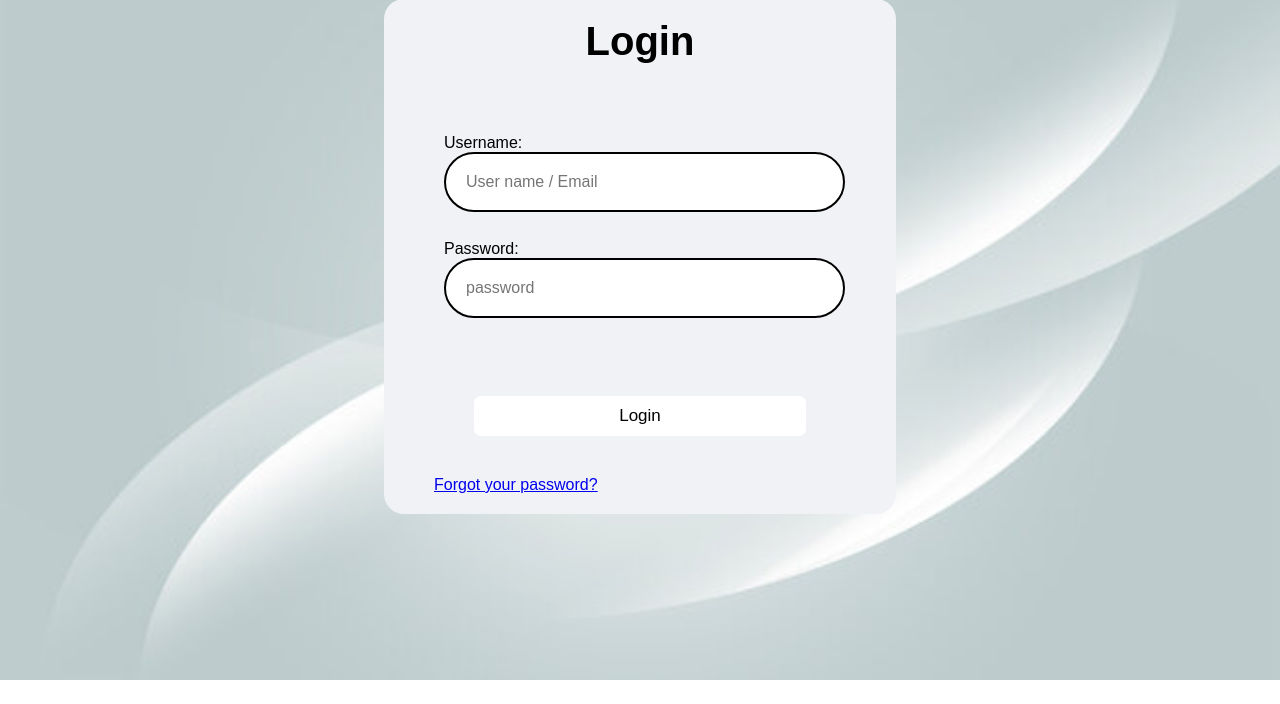
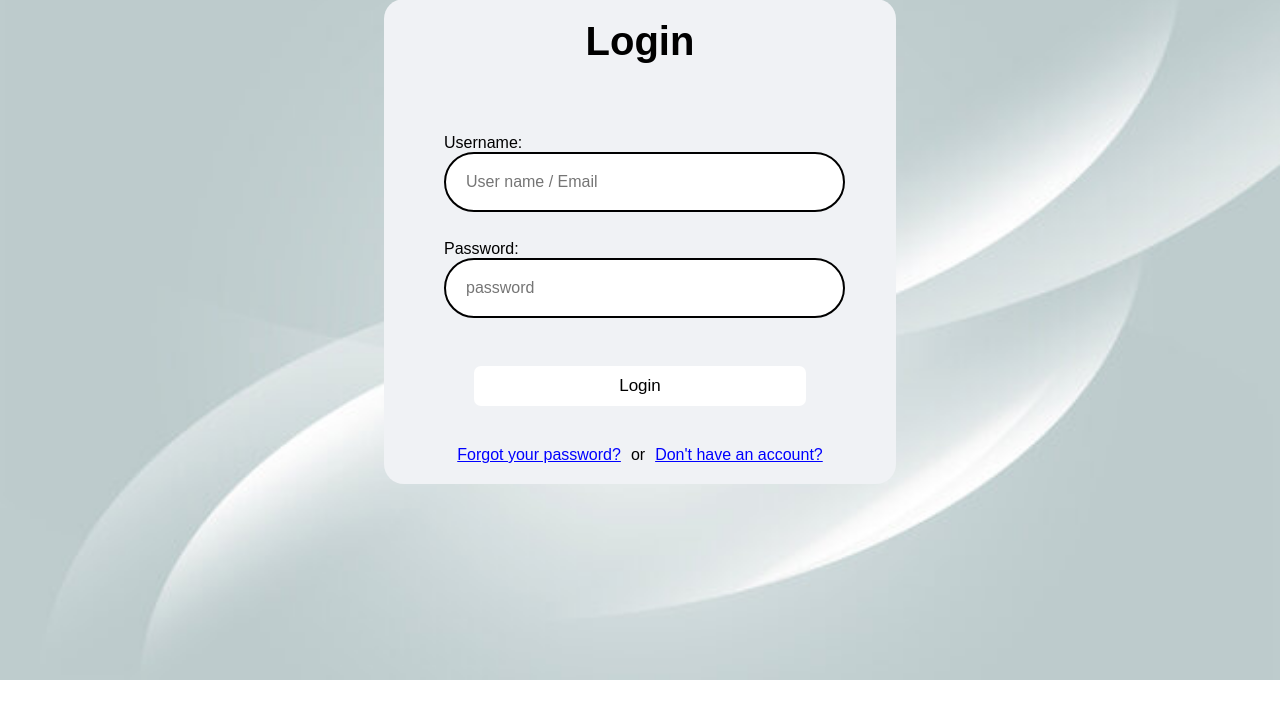
Before and after one commit to IceBearSYK/AgileProj, a Flask app: page /login in a window 1280 px wide. Shown: the part 21-725 px from the top of the page. Run offline with Flask 3, Linux system fonts and the light colour scheme.

Commit message:
added 'no account' link in login page forum for people that do not have an account

```diff
--- a/app/static/login.css
+++ b/app/static/login.css
@@ -87,19 +87,7 @@ input {
     background-color:white;
     color: black;
     font-size: 17px;
-    margin-top: 80px;
-
-    margin-left: auto;
-}
-.button#signupButton{
-    width: 100%;
-    padding: 10px 20px;
-    cursor: pointer;
-    border-radius:7px;
-    background-color:white;
-    color: black;
-    font-size: 17px;
-    margin-top: 80px;
+    margin-top: 50px;
 
     margin-left: auto;
 }
@@ -112,3 +100,17 @@ input {
     background-color: blue;
     color: white;
 }
+
+.otherLinks {
+    display: flex; /* Use flexbox for the child elements */
+    justify-content: center; /* Align child elements horizontally */
+    align-items: center; /* Align child elements vertically */
+
+}
+
+.otherLinks a{
+    color: blue;
+}
+.otherLinks span {
+    margin: 0 10px; /* Adjust spacing between elements */
+}
--- a/app/templates/loginpage.html
+++ b/app/templates/loginpage.html
@@ -27,9 +27,15 @@
                 <button id="loginButton" type="submit" class = "button">Login</button>
             </form>
 
-            <p class="forgotpassword">
-                <a href = "/forgotpassword"> Forgot your password?</a>
-            </p>
+            <div class="otherLinks">
+                <p class="forgotpassword">
+                    <a href = "/forgotpassword"> Forgot your password?</a>
+                </p>
+                <span> or </span>
+                <p class="noAccount">
+                    <a href= "/signup"> Don't have an account?</a>
+                </p>
+            </div>
         </div>
 
     </div>
```
